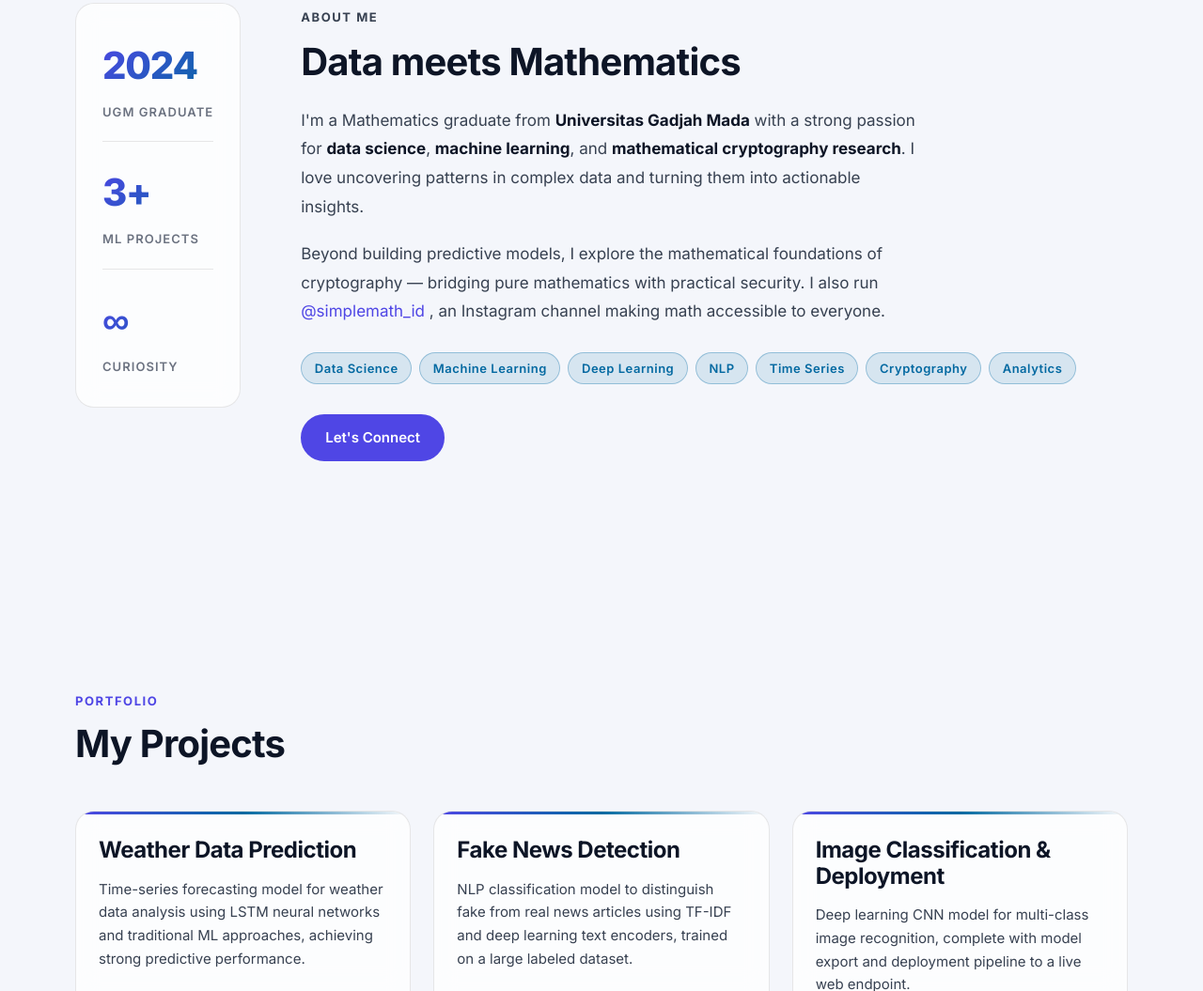
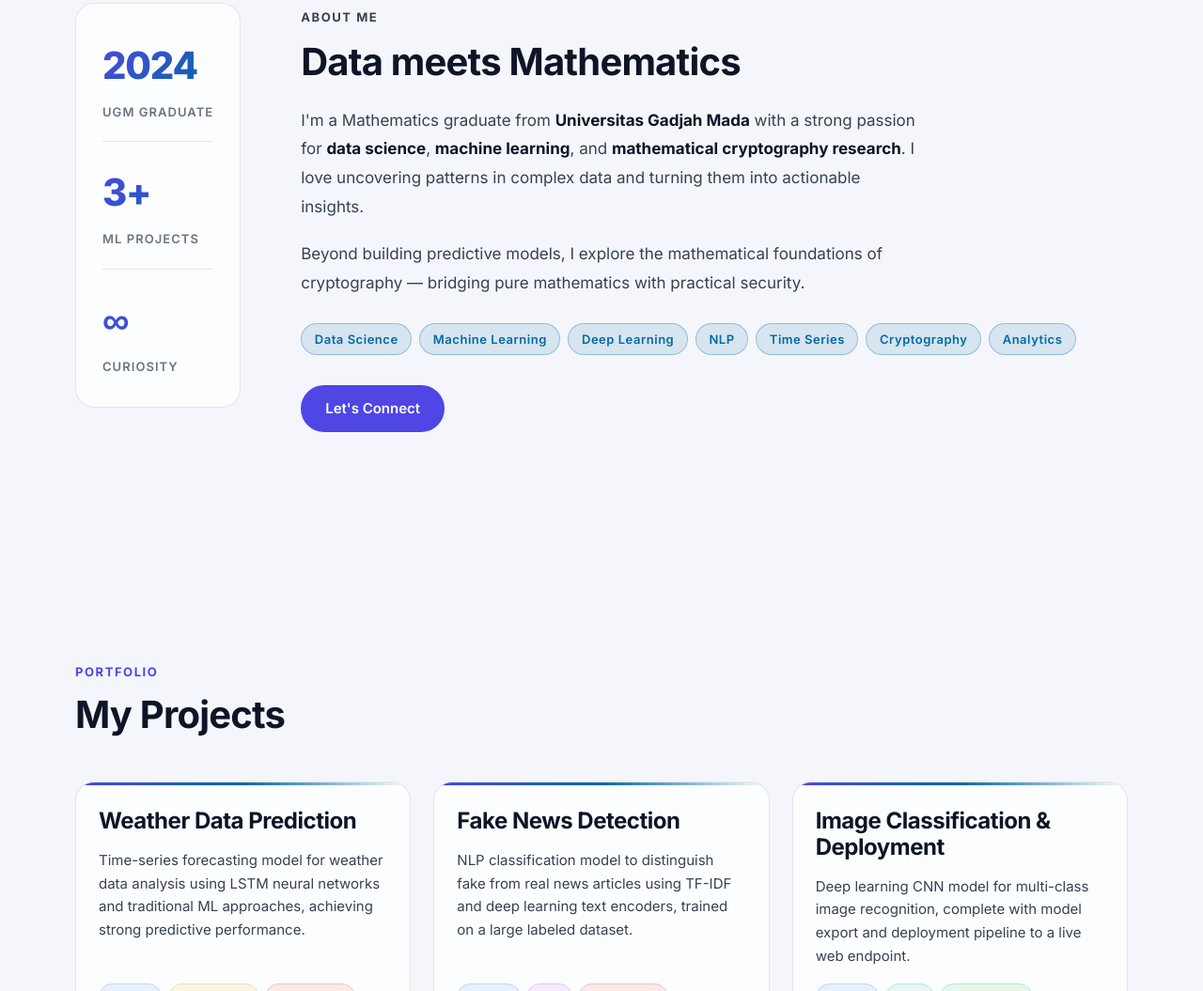
Before and after one commit to AmrulFY/AmrulFY.github.io, an Astro site in the folder portfolio-astro/: page / in a window 1280 px wide. Shown: the part 944-1999 px from the top of the page at 94% size. Built offline with nearby package versions, Linux system fonts and the light colour scheme; Astro itself is replaced by a stand-in of ours.

Commit message:
feat: remove simplemath ig

```diff
--- a/portfolio-astro/src/components/About.astro
+++ b/portfolio-astro/src/components/About.astro
@@ -40,15 +40,7 @@ import { site } from '../data/site';
       <p style="margin-top: 1.25rem;">
         Beyond building predictive models, I explore the mathematical
         foundations of cryptography — bridging pure mathematics with practical
-        security. I also run
-        <a
-          href={site.links.instagram}
-          target="_blank"
-          rel="noopener noreferrer"
-        >
-          @simplemath_id
-        </a>
-        , an Instagram channel making math accessible to everyone.
+        security.
       </p>
 
       <div class="about-tags">
```
